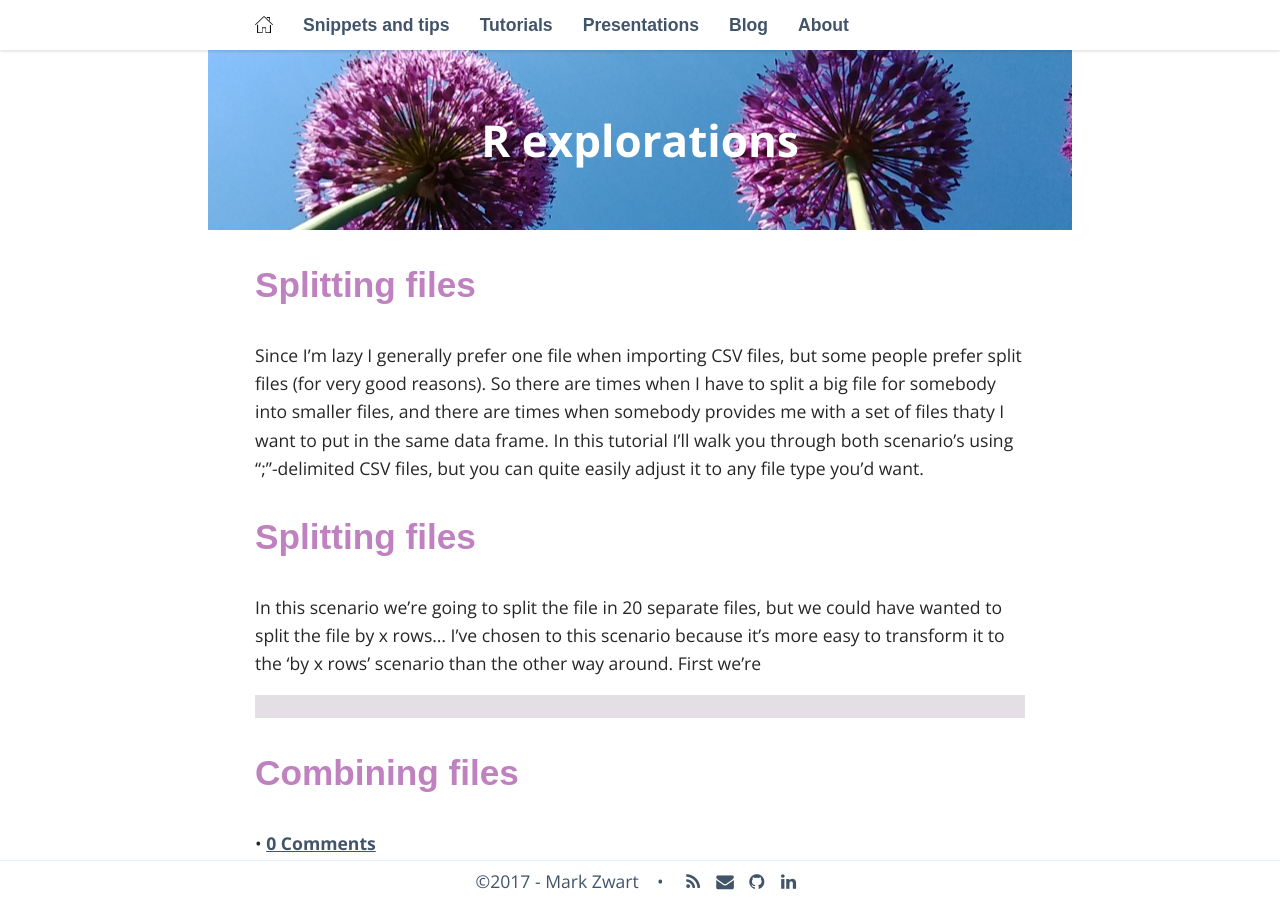
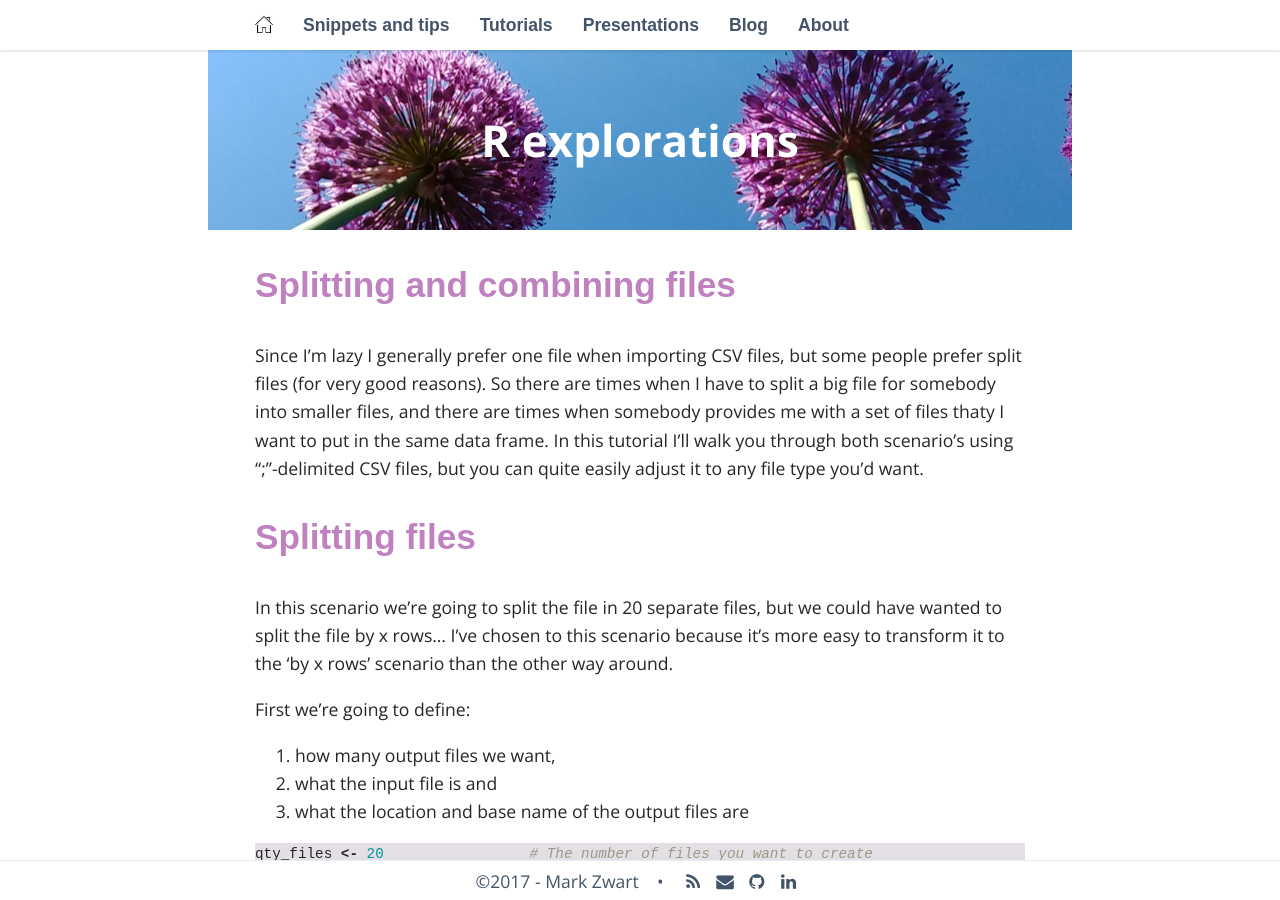
Before and after one commit to mark-me/mark-me.github.io, a Jekyll site: the page built from _pages/tutorials/splitting-combining-files.md, in a window 1280 px wide and 900 px high. Built offline with Jekyll 4.4.1, drawn with Linux system fonts in a browser that asks for light colours; nearby versions of some CDN libraries; some web fonts are replaced; comment, search, counter and statistics services are not loaded; some of the changed text lies outside the part shown.

Commit message:
Update splitting-combining-files.md

````diff
--- a/_pages/tutorials/splitting-combining-files.md
+++ b/_pages/tutorials/splitting-combining-files.md
@@ -1,6 +1,6 @@
 ---
 layout: post
-title: Splitting files
+title: Splitting and combining files
 comments: true
 permalink: /splitting-combining-files/
 ---
@@ -10,10 +10,17 @@
 # Splitting files
 
 In this scenario we're going to split the file in 20 separate files, but we could have wanted to split the file by x rows... I've chosen to this scenario because it's more easy to transform it to the 'by x rows' scenario than the other way around.
-First we're
+
+First we're going to define:
+
+1. how many output files we want,
+2. what the input file is and
+3. what the location and base name of the output files are
 
 ```r
-
+qty_files <- 20                 # The number of files you want to create
+file_input <- "~/input.csv"     # The file you want to split
+file_output_base <- "~/output"  # The base of the output filename
 ```
 
 # Combining files
````
